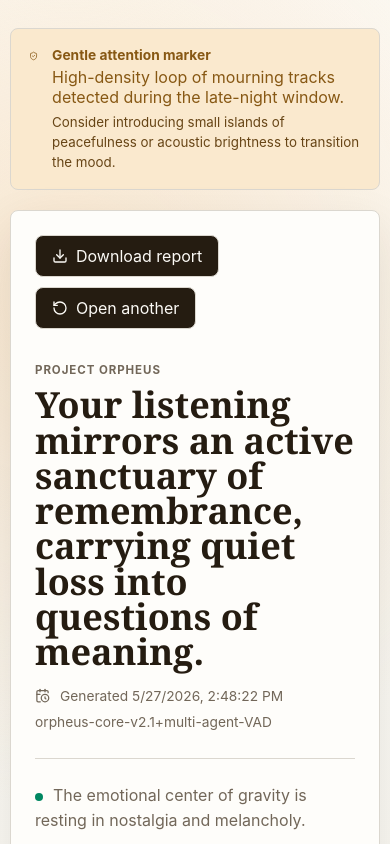
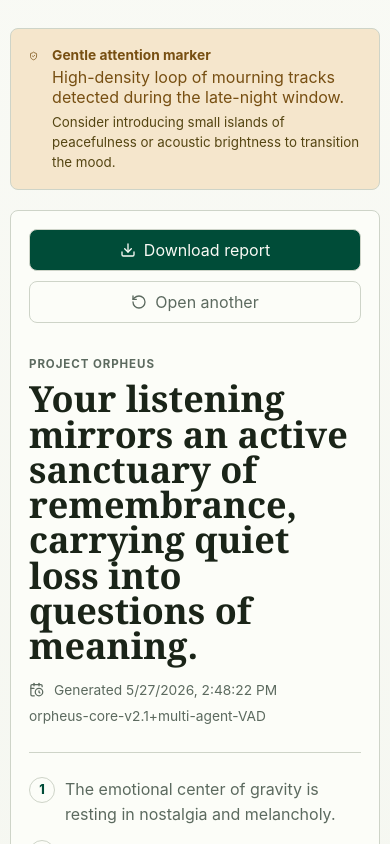
Before and after one commit to BenWassa/orpheus, a React (Vite) app in the folder frontend/: page / in a window 390 px wide. Both pictures are taken after a click on the button "Read sample report". Shown: the top 844 px of the page. Built offline with nearby package versions, Linux system fonts and the light colour scheme.

Commit message:
Polish report reader interface

```diff
--- a/frontend/src/styles.css
+++ b/frontend/src/styles.css
@@ -1,19 +1,20 @@
 :root {
   color-scheme: light;
-  --paper: oklch(0.985 0.006 88);
-  --paper-strong: oklch(0.965 0.009 88);
-  --ink: oklch(0.235 0.025 74);
-  --muted: oklch(0.52 0.025 74);
-  --line: oklch(0.88 0.012 88);
-  --panel: oklch(0.995 0.004 88);
-  --panel-soft: oklch(0.955 0.01 88);
-  --accent: oklch(0.55 0.12 166);
-  --accent-soft: oklch(0.93 0.04 166);
-  --warn-soft: oklch(0.94 0.04 80);
-  --warn: oklch(0.5 0.1 70);
-  --danger-soft: oklch(0.94 0.035 28);
-  --danger: oklch(0.55 0.16 28);
-  --shadow: 0 18px 48px color-mix(in oklch, var(--ink), transparent 90%);
+  --paper: oklch(0.982 0.007 116);
+  --paper-strong: oklch(0.952 0.011 122);
+  --ink: oklch(0.245 0.025 142);
+  --muted: oklch(0.51 0.024 152);
+  --line: oklch(0.862 0.018 128);
+  --panel: oklch(0.992 0.006 116);
+  --panel-soft: oklch(0.944 0.014 124);
+  --accent: oklch(0.46 0.105 172);
+  --accent-strong: oklch(0.36 0.09 172);
+  --accent-soft: oklch(0.915 0.045 172);
+  --plum: oklch(0.46 0.105 316);
+  --warn-soft: oklch(0.93 0.038 82);
+  --warn: oklch(0.46 0.09 72);
+  --danger-soft: oklch(0.925 0.036 28);
+  --danger: oklch(0.51 0.145 28);
   font-family:
     Inter, ui-sans-serif, system-ui, -apple-system, BlinkMacSystemFont, 'Segoe UI', sans-serif;
   background: var(--paper);
@@ -28,9 +29,7 @@ body {
   margin: 0;
   min-width: 320px;
   min-height: 100vh;
-  background:
-    radial-gradient(circle at 18% 8%, oklch(0.92 0.045 74 / 0.78), transparent 32rem),
-    linear-gradient(180deg, var(--paper), oklch(0.95 0.01 88));
+  background: linear-gradient(180deg, var(--paper), oklch(0.948 0.012 124));
 }
 
 button {
@@ -56,7 +55,6 @@ button {
   background: var(--panel);
   border: 1px solid var(--line);
   border-radius: 8px;
-  box-shadow: var(--shadow);
 }
 
 .upload-panel {
@@ -64,6 +62,7 @@ button {
   padding: clamp(24px, 5vw, 48px);
   display: grid;
   gap: 24px;
+  border-color: color-mix(in oklch, var(--line), var(--accent) 18%);
 }
 
 .brand-mark {
@@ -106,7 +105,7 @@ button {
 }
 
 .dropzone {
-  border: 1px dashed color-mix(in oklch, var(--accent), var(--line) 35%);
+  border: 1px solid color-mix(in oklch, var(--accent), var(--line) 50%);
   background: var(--panel-soft);
   border-radius: 8px;
   min-height: 170px;
@@ -150,7 +149,7 @@ button {
 .view-toggle button {
   border: 1px solid var(--line);
   border-radius: 8px;
-  background: var(--ink);
+  background: var(--accent-strong);
   color: var(--paper);
   min-height: 42px;
   padding: 0 16px;
@@ -163,7 +162,18 @@ button {
 
 .primary-action:hover,
 .hero-actions button:hover {
-  background: color-mix(in oklch, var(--ink), var(--accent) 14%);
+  background: var(--accent);
+}
+
+.hero-actions button + button {
+  background: transparent;
+  color: var(--muted);
+}
+
+.hero-actions button + button:hover,
+.hero-actions button + button:focus-visible {
+  background: var(--panel-soft);
+  color: var(--ink);
 }
 
 .error-message {
@@ -191,7 +201,6 @@ button {
   padding: 18px;
   color: var(--warn);
   background: var(--warn-soft);
-  box-shadow: none;
 }
 
 .safety-note h2,
@@ -237,22 +246,30 @@ button {
   margin: 28px 0 0;
   border-top: 1px solid var(--line);
   list-style: none;
+  counter-reset: insight;
 }
 
 .insight-list li {
+  display: grid;
+  grid-template-columns: 28px minmax(0, 1fr);
+  gap: 12px;
   max-width: 76ch;
   color: var(--muted);
   line-height: 1.6;
 }
 
 .insight-list li::before {
-  content: '';
-  display: inline-block;
-  width: 8px;
-  height: 8px;
-  margin-right: 10px;
+  counter-increment: insight;
+  content: counter(insight);
+  width: 28px;
+  height: 28px;
+  display: grid;
+  place-items: center;
+  border: 1px solid var(--line);
   border-radius: 50%;
-  background: var(--accent);
+  color: var(--accent-strong);
+  font-size: 0.78rem;
+  font-weight: 800;
 }
 
 .view-toggle {
@@ -275,7 +292,7 @@ button {
 .view-toggle button.active {
   background: var(--panel);
   color: var(--ink);
-  box-shadow: 0 4px 18px color-mix(in oklch, var(--ink), transparent 92%);
+  border-color: color-mix(in oklch, var(--accent), var(--line) 45%);
 }
 
 .view-toggle span {
@@ -332,7 +349,6 @@ button {
   background: var(--panel);
   color: var(--ink);
   border-color: var(--line);
-  box-shadow: 0 4px 18px color-mix(in oklch, var(--ink), transparent 94%);
 }
 
 .detail-stage {
@@ -345,7 +361,6 @@ button {
 
 .panel {
   padding: 22px;
-  box-shadow: none;
 }
 
 .wide-panel {
@@ -439,10 +454,8 @@ button {
 
 .detail-well {
   margin-top: 16px;
-  padding: 16px;
-  border-radius: 8px;
-  background: var(--panel-soft);
-  border: 1px solid var(--line);
+  padding: 16px 0 0;
+  border-top: 1px solid var(--line);
 }
 
 .detail-well h3,
@@ -460,10 +473,8 @@ button {
 }
 
 .metric-grid div {
-  padding: 12px;
-  background: var(--panel);
-  border: 1px solid var(--line);
-  border-radius: 8px;
+  padding: 12px 0;
+  border-top: 1px solid color-mix(in oklch, var(--line), transparent 28%);
 }
 
 .metric-grid dt {
@@ -496,7 +507,7 @@ button {
   align-items: flex-start;
   border: 1px solid var(--line);
   border-radius: 8px;
-  background: transparent;
+  background: color-mix(in oklch, var(--panel), transparent 18%);
   color: var(--ink);
   padding: 13px;
   cursor: pointer;
@@ -507,7 +518,7 @@ button {
 .theme-row.selected,
 .cluster-card:hover,
 .cluster-card.selected {
-  background: var(--panel-soft);
+  background: color-mix(in oklch, var(--accent-soft), var(--panel) 45%);
   border-color: color-mix(in oklch, var(--accent), var(--line) 40%);
 }
 
@@ -596,7 +607,7 @@ button {
 }
 
 .matrix-cell.strong {
-  background: var(--accent);
+  background: var(--accent-strong);
   color: var(--paper);
 }
 
@@ -635,7 +646,7 @@ button {
   height: 32px;
   display: grid;
   place-items: center;
-  background: var(--panel-soft);
+  background: color-mix(in oklch, var(--panel-soft), var(--panel) 35%);
   border-radius: 50%;
 }
 
@@ -646,7 +657,7 @@ button {
   place-items: center;
   flex: 0 0 auto;
   border-radius: 50%;
-  background: var(--ink);
+  background: var(--plum);
   color: var(--paper);
   font-weight: 750;
   font-size: 0.78rem;
@@ -687,7 +698,7 @@ button {
   border: 1px solid var(--line);
   border-radius: 8px;
   padding: 16px;
-  background: var(--panel-soft);
+  background: color-mix(in oklch, var(--panel-soft), var(--panel) 35%);
 }
 
 .track-card h3,
@@ -719,6 +730,14 @@ button {
     width: 100%;
     margin-left: 0;
   }
+
+  .detail-tabs {
+    width: 100%;
+  }
+
+  .detail-tabs button {
+    flex: 1 1 132px;
+  }
 }
 
 @media (max-width: 620px) {
@@ -732,8 +751,40 @@ button {
     justify-content: flex-start;
   }
 
+  .hero-actions button,
+  .primary-action {
+    width: 100%;
+  }
+
   .upload-copy h1,
   .hero-summary h1 {
     font-size: 2.25rem;
   }
+
+  .panel,
+  .hero-summary,
+  .upload-panel {
+    padding: 18px;
+  }
+
+  .emotion-plot {
+    min-height: 280px;
+  }
+
+  .matrix-grid {
+    grid-template-columns: 82px repeat(8, minmax(40px, 46px));
+  }
+
+  .matrix-cell {
+    min-height: 40px;
+  }
+
+  .insight-list li {
+    grid-template-columns: 24px minmax(0, 1fr);
+  }
+
+  .insight-list li::before {
+    width: 24px;
+    height: 24px;
+  }
 }
```
Also changed, not shown: 1 other file (tests, documents, lock files or other folders).
